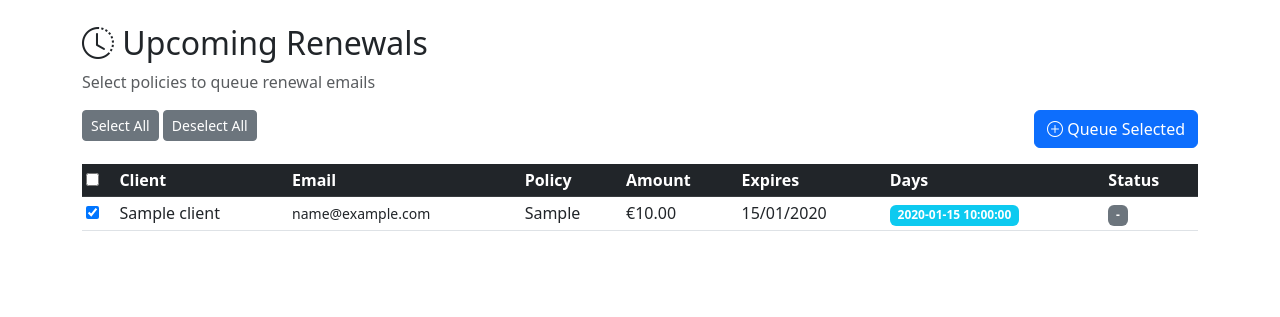
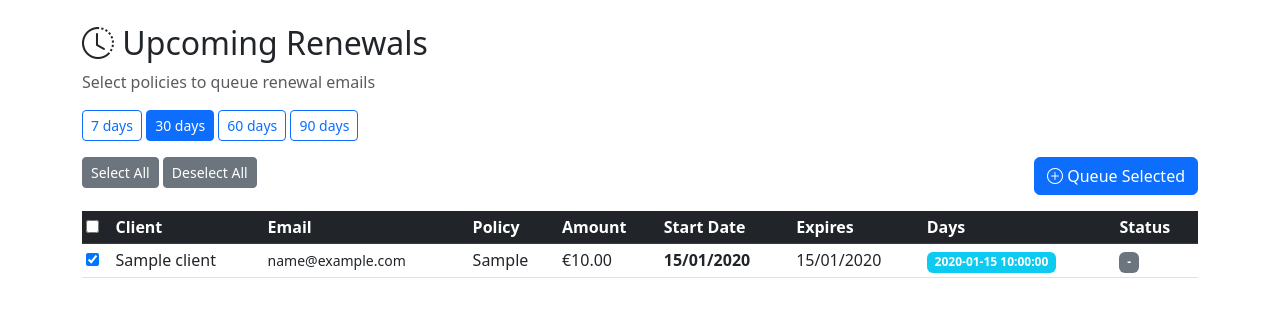
Before and after one commit to chiinsurancebrokers/chi-insurance-portal, a Flask app: template app/templates/admin/renewals.html in a window 1280 px wide. Shown: the part 56-373 px from the top of the page. Run offline with Flask 3, Linux system fonts and the light colour scheme; the template is opened without the code that fills it: most values are stand-ins (such as "Sample title", 1, 10 or a date in 2020).

Commit message:
Fix renewals template

```diff
--- a/app/templates/admin/renewals.html
+++ b/app/templates/admin/renewals.html
@@ -11,30 +11,28 @@
         <div class="container">
             <a class="navbar-brand" href="/admin/dashboard"><i class="bi bi-shield-lock-fill"></i> CHI Admin</a>
             <div class="ms-auto">
-                <a href="/admin/email-queue" class="btn btn-warning btn-sm me-2">
-                    <i class="bi bi-envelope"></i> Email Queue
-                </a>
+                <a href="/admin/email-queue" class="btn btn-warning btn-sm me-2"><i class="bi bi-envelope"></i> Email Queue</a>
                 <a href="/admin/dashboard" class="btn btn-light btn-sm me-2">Dashboard</a>
                 <a href="/logout" class="btn btn-light btn-sm">Logout</a>
             </div>
         </div>
     </nav>
-
     <div class="container mt-4">
         <h2><i class="bi bi-clock-history"></i> Upcoming Renewals</h2>
         <p class="text-muted">Select policies to queue renewal emails</p>
-
+        <div class="mb-3">
+            <a href="?days=7" class="btn btn-sm btn-outline-primary">7 days</a>
+            <a href="?days=30" class="btn btn-sm btn-primary">30 days</a>
+            <a href="?days=60" class="btn btn-sm btn-outline-primary">60 days</a>
+            <a href="?days=90" class="btn btn-sm btn-outline-primary">90 days</a>
+        </div>
         {% with messages = get_flashed_messages(with_categories=true) %}
         {% if messages %}
         {% for category, message in messages %}
-                <div class="alert alert-{{ category }} alert-dismissible fade show">
-                    {{ message }}
-                    <button type="button" class="btn-close" data-bs-dismiss="alert"></button>
-                </div>
+        <div class="alert alert-{{ category }} alert-dismissible fade show">{{ message }}<button type="button" class="btn-close" data-bs-dismiss="alert"></button></div>
         {% endfor %}
         {% endif %}
         {% endwith %}
-
         {% if renewals %}
         <form method="POST" action="/admin/renewals/queue">
             <div class="d-flex justify-content-between mb-3">
@@ -42,11 +40,8 @@
                     <button type="button" class="btn btn-sm btn-secondary" onclick="selectAll()">Select All</button>
                     <button type="button" class="btn btn-sm btn-secondary" onclick="deselectAll()">Deselect All</button>
                 </div>
-                <button type="submit" class="btn btn-primary">
-                    <i class="bi bi-plus-circle"></i> Queue Selected
-                </button>
+                <button type="submit" class="btn btn-primary"><i class="bi bi-plus-circle"></i> Queue Selected</button>
             </div>
-
             <table class="table table-hover table-sm">
                 <thead class="table-dark">
                     <tr>
@@ -55,6 +50,7 @@
                         <th>Email</th>
                         <th>Policy</th>
                         <th>Amount</th>
+                        <th>Start Date</th>
                         <th>Expires</th>
                         <th>Days</th>
                         <th>Status</th>
@@ -63,50 +59,29 @@
                 <tbody>
                 {% for item in renewals %}
                 <tr class="{% if item.days_until <= 2 %}table-danger{% elif item.days_until <= 7 %}table-warning{% endif %}">
-                        <td>
-                            <input type="checkbox" name="selected" value="{{ item.policy.id }}"
-                                   {% if not item.client.email or item.queued %}disabled{% else %}checked{% endif %}>
-                        </td>
+                    <td><input type="checkbox" name="selected" value="{{ item.policy.id }}" {% if not item.client.email or item.queued %}disabled{% else %}checked{% endif %}></td>
                     <td>{{ item.client.name }}</td>
-                        <td><small>{{ item.client.email or 'No email' }}</small></td>
+                    <td>{% if item.client.email %}<small>{{ item.client.email }}</small>{% else %}<a href="/admin/client/{{ item.client.id }}/edit" class="btn btn-outline-danger btn-sm"><i class="bi bi-plus"></i> Add</a>{% endif %}</td>
                     <td>{{ item.policy.policy_type }}</td>
-                        <td>€{{ "%.2f"|format(item.payment.amount) }}</td>
-                        <td>{{ item.payment.due_date.strftime('%d/%m/%Y') }}</td>
-                        <td>
-                            <span class="badge bg-{{ 'danger' if item.days_until <= 2 else 'warning' if item.days_until <= 7 else 'info' }}">
-                                {{ item.days_until }}
-                            </span>
-                        </td>
-                        <td>
-                            {% if item.sent %}
-                            <span class="badge bg-success">Sent</span>
-                            {% elif item.queued %}
-                            <span class="badge bg-primary">Queued</span>
-                            {% else %}
-                            <span class="badge bg-secondary">-</span>
-                            {% endif %}
-                        </td>
+                    <td>&euro;{{ "%.2f"|format(item.payment.amount) }}</td>
+                    <td><strong>{{ item.policy.start_date.strftime('%d/%m/%Y') if item.policy.start_date else '-' }}</strong></td>
+                    <td>{{ item.policy.expiration_date.strftime('%d/%m/%Y') if item.policy.expiration_date else '-' }}</td>
+                    <td><span class="badge bg-{% if item.days_until <= 2 %}danger{% elif item.days_until <= 7 %}warning{% else %}info{% endif %}">{{ item.days_until }}</span></td>
+                    <td>{% if item.sent %}<span class="badge bg-success">Sent</span>{% elif item.queued %}<span class="badge bg-primary">Queued</span>{% else %}<span class="badge bg-secondary">-</span>{% endif %}</td>
                 </tr>
                 {% endfor %}
                 </tbody>
             </table>
         </form>
         {% else %}
-        <div class="alert alert-info">No upcoming expirations</div>
+        <div class="alert alert-info">No upcoming renewals</div>
         {% endif %}
     </div>
-
     <script src="https://cdn.jsdelivr.net/npm/bootstrap@5.3.0/dist/js/bootstrap.bundle.min.js"></script>
     <script>
-        function toggleAll(cb) {
-            document.querySelectorAll('input[name=selected]:not(:disabled)').forEach(el => el.checked = cb.checked);
-        }
-        function selectAll() {
-            document.querySelectorAll('input[name=selected]:not(:disabled)').forEach(el => el.checked = true);
-        }
-        function deselectAll() {
-            document.querySelectorAll('input[name=selected]').forEach(el => el.checked = false);
-        }
+    function toggleAll(cb){document.querySelectorAll('input[name=selected]:not(:disabled)').forEach(el=>el.checked=cb.checked);}
+    function selectAll(){document.querySelectorAll('input[name=selected]:not(:disabled)').forEach(el=>el.checked=true);}
+    function deselectAll(){document.querySelectorAll('input[name=selected]').forEach(el=>el.checked=false);}
     </script>
 </body>
 </html>
```
Lines whose indentation alone changed are shown as unchanged.
